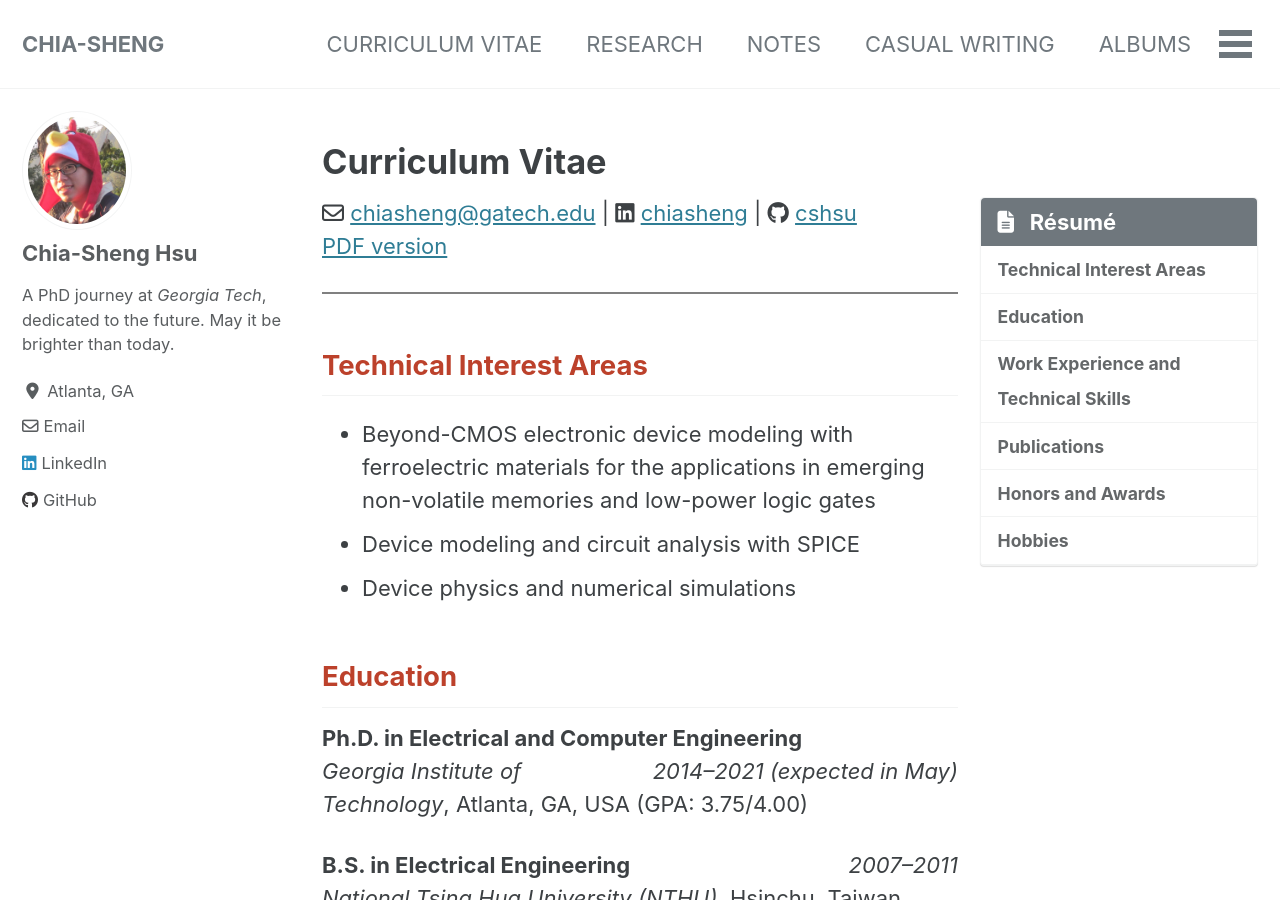
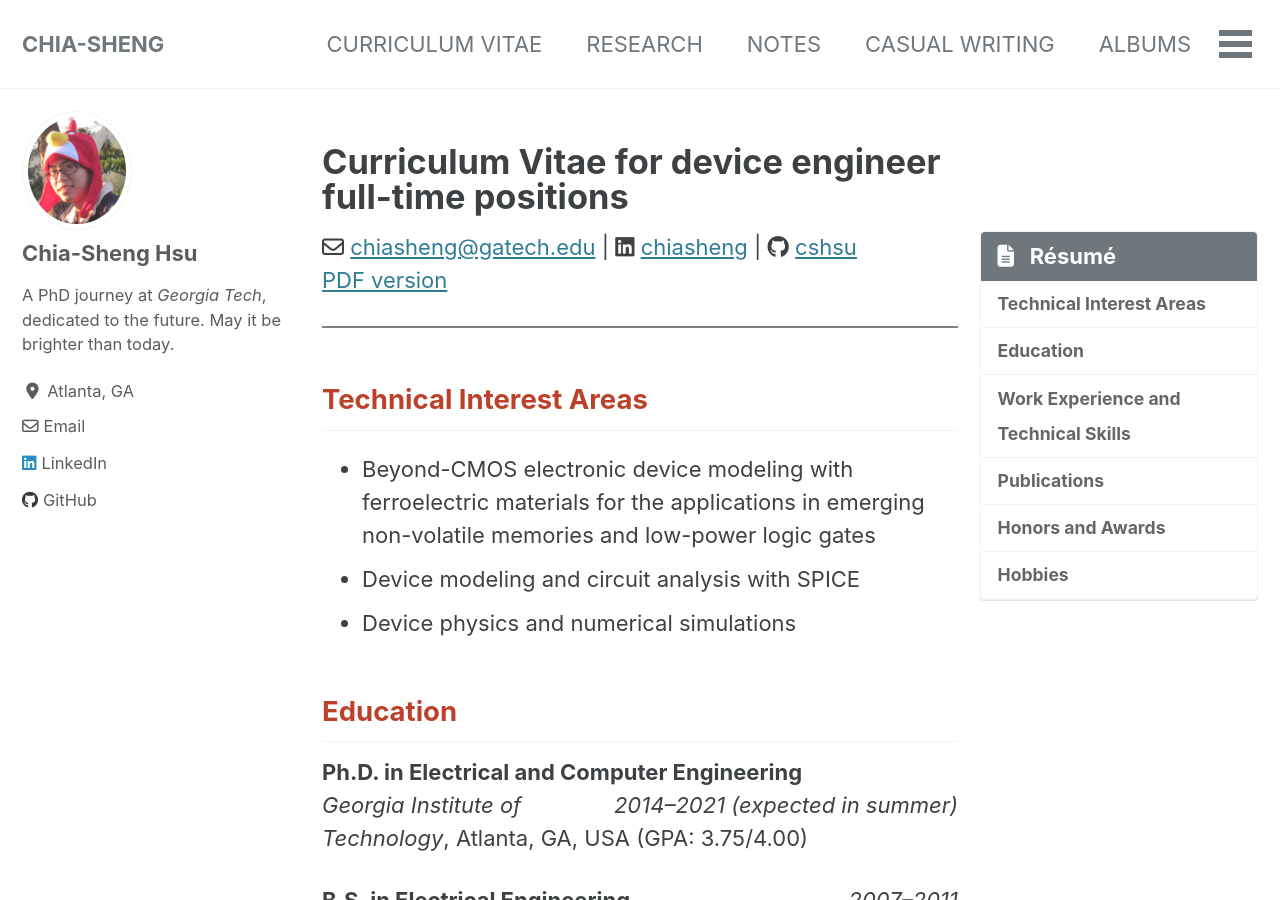
Before and after one commit to cshsu/cshsu.github.io, a Jekyll site: the page built from _pages/resume.md, in a window 1280 px wide and 900 px high. Built offline with Jekyll 4.4.1, drawn with Linux system fonts in a browser that asks for light colours; cached includes are drawn as plain includes; nearby versions of some CDN libraries; formulas are drawn with MathJax 3; some of the changed text lies outside the part shown.

Commit message:
resume update

```diff
--- a/_pages/resume.md
+++ b/_pages/resume.md
@@ -1,11 +1,11 @@
 ---
 layout: single
-title: "<br>Curriculum Vitae"
+title: "<br>Curriculum Vitae for device engineer full-time positions"
 permalink: /resume/
 toc: true
 toc_label: "&nbsp Résumé"
 toc_sticky: true
-last_modified_at: 2020-09-05T11:48:09-04:00
+last_modified_at: 2020-10-01T10:11:00-04:00
 ---
 
 <div id="webaddress">
@@ -15,7 +15,7 @@ last_modified_at: 2020-09-05T11:48:09-04:00
 |
 <i class="fab fa-github"></i> <a href="http://github.com/cshsu">cshsu</a>
 </div>
-[PDF version](https://drive.google.com/file/d/1dcWtJzVeaUSNAOhjHD0xF40eZjEtc2H4/view?usp=sharing)
+[PDF version](https://drive.google.com/file/d/1uzoWJRVh1aEyBSBZm883wKJ3YbEM-2y9/view?usp=sharing)
 
 <hr style="height:2px;border-width:0;color:gray;background-color:gray">
 
@@ -31,9 +31,10 @@ last_modified_at: 2020-09-05T11:48:09-04:00
 <div style="text-align:left;">
   <b>Ph.D. in Electrical and Computer Engineering</b>
     <span style="float:right;">
-      <i>2014–2021 (expected in May)</i>
+      <i>2014–2021 (expected in summer)</i>
     </span>
 </div>
+
 
 *Georgia Institute of Technology*, Atlanta, GA, USA (GPA: 3.75/4.00)
 
```
